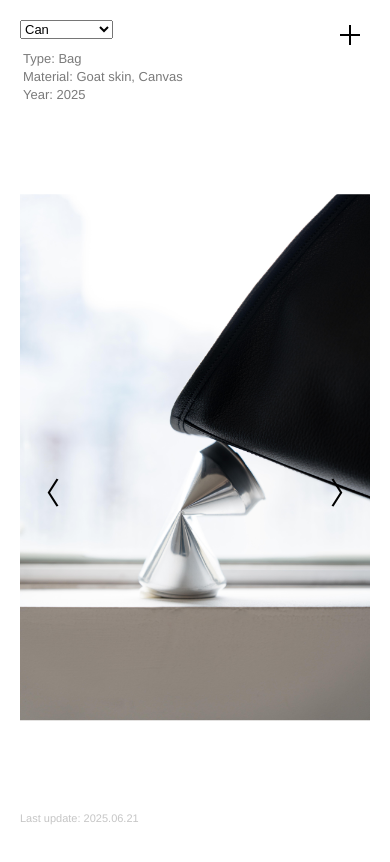
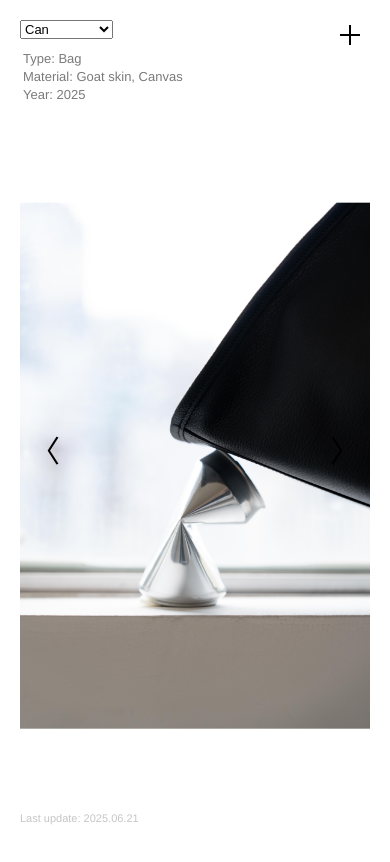
Before and after one commit to Jaehee-Shin/Jaehee-Shin.github.io, a plain HTML site: page index.html in a window 390 px wide. Drawn offline with Linux system fonts and the light colour scheme.

Commit message:
Update style.css

```diff
--- a/style.css
+++ b/style.css
@@ -282,7 +282,7 @@ body {
     justify-content: center;
     align-items: center;
     height: 100vh; /* 이미지만 정중앙으로 배치하기 위해 화면 전체 높이 */
-    transform: translateY(-4vh); /* ✅ 이거 한 줄만 추가하면 위로 올라갑니다! */
+    transform: translateY(-3vh); /* ✅ 이거 한 줄만 추가하면 위로 올라갑니다! */
   }
 
   #image-container img {
@@ -296,7 +296,7 @@ body {
   #nextBtn {
     display: block;
     position: absolute;
-    top: 50%; /* ✅ 이미지 기준 중앙 */
+    top: 45%; /* ✅ 이미지 기준 중앙 */
     transform: translateY(-50%);
     z-index: 10;
     font-size: 30px;
```
